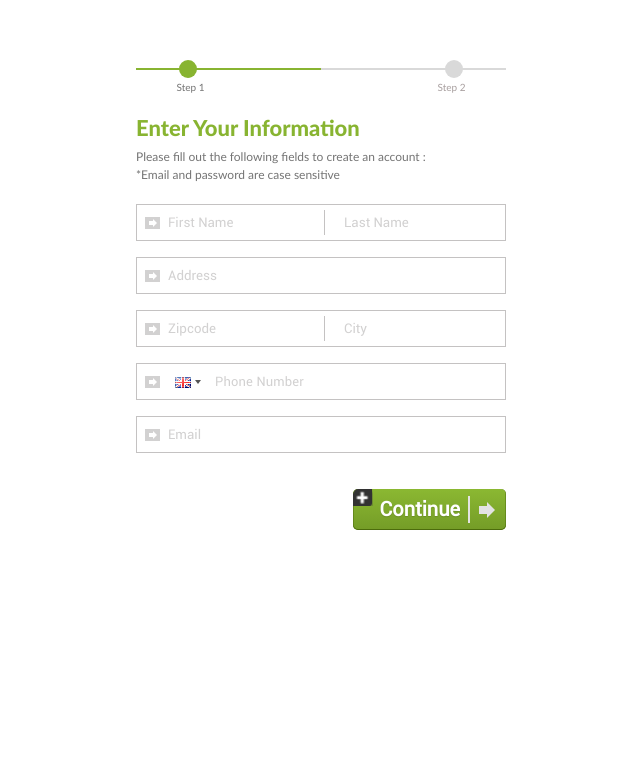
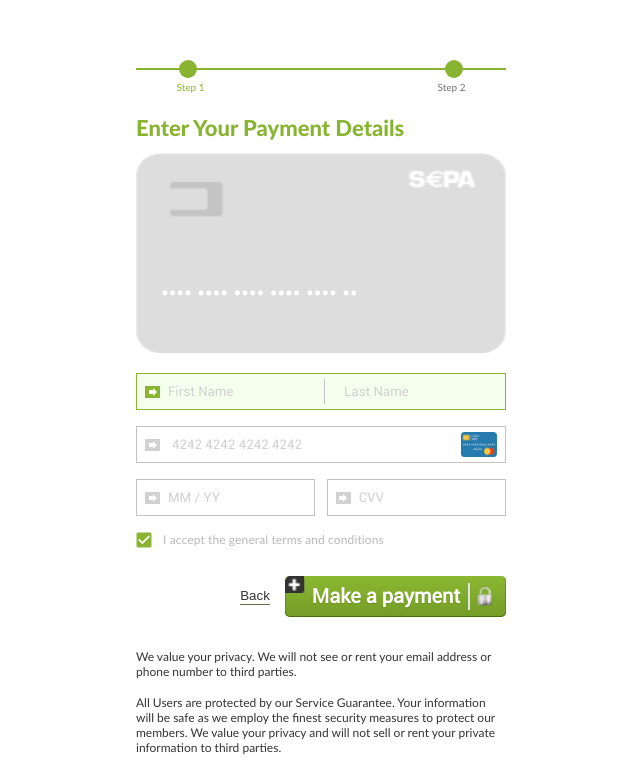
Before and after one commit to ming0955/Siup-up-form-v1, a React (Create React App) app: page / in a window 1280 px wide. Shown: the part 105-885 px from the top of the page, without its empty margins (319-959 px from the left). Before the commit the page ends 800 px from the top, so only its background shows below. Built offline with nearby package versions, Linux system fonts and the light colour scheme.

Commit message:
update place holder

```diff
--- a/src/components/SignUpForm/StepTwo.tsx
+++ b/src/components/SignUpForm/StepTwo.tsx
@@ -149,8 +149,7 @@ export const StepTwo = ({
     const expDateFormatter =
       expdate.replace(/\//g, '').substring(0, 2) +
       (expdate.length > 2 ? '/' : '') +
-      expdate.replace(/\//g, '').substring(2, 6)
-
+      expdate.replace(/\//g, '').substring(2, 4)
     setCardExpireDate(expDateFormatter)
   }
 
@@ -231,7 +230,7 @@ export const StepTwo = ({
         })}
       </HeaderContainer>
       <CardWrapper>
-        {paymentMethod === 'CreditCard' || paymentMethod === 'CC' ? <CreditCardImage /> : <CardImage />}
+        <CardImage />
         {/* display card number and user name */}
         <CardNumberBox />
         <UserNameBox />
@@ -306,13 +305,13 @@ export const StepTwo = ({
                     <ForwardIcon />
                   </PreIcon>
                   <Input
-                    placeholder='08 / 2025'
+                    placeholder='MM / YY'
                     autoComplete='off'
                     value={cardExpireDate}
                     {...register('expireDate', {
                       required: true,
                       pattern: {
-                        value: /^[0-12]{1,2}[0-9]{5}$/,
+                        value: /^[0-12]{1,2}[0-9]{3}$/,
                         message: 'Please enter a valid Date.',
                       },
                     })}
@@ -337,7 +336,7 @@ export const StepTwo = ({
                   <Input
                     type='password'
                     maxLength={4}
-                    placeholder='0849'
+                    placeholder='CVV'
                     {...register('cvv', {
                       required: true,
                       pattern: {
--- a/src/components/SignUpForm/index.tsx
+++ b/src/components/SignUpForm/index.tsx
@@ -30,7 +30,7 @@ const SignUpForm = ({
   paymentMethod,
   onSubmit,
 }: Props) => {
-  const [currentStep, setCurrentStep] = useState(1)
+  const [currentStep, setCurrentStep] = useState(2)
   const [isSubmiting, setSubmiting] = useState(false)
 
   const [data, setData] = useState<IFormProps>({
```
